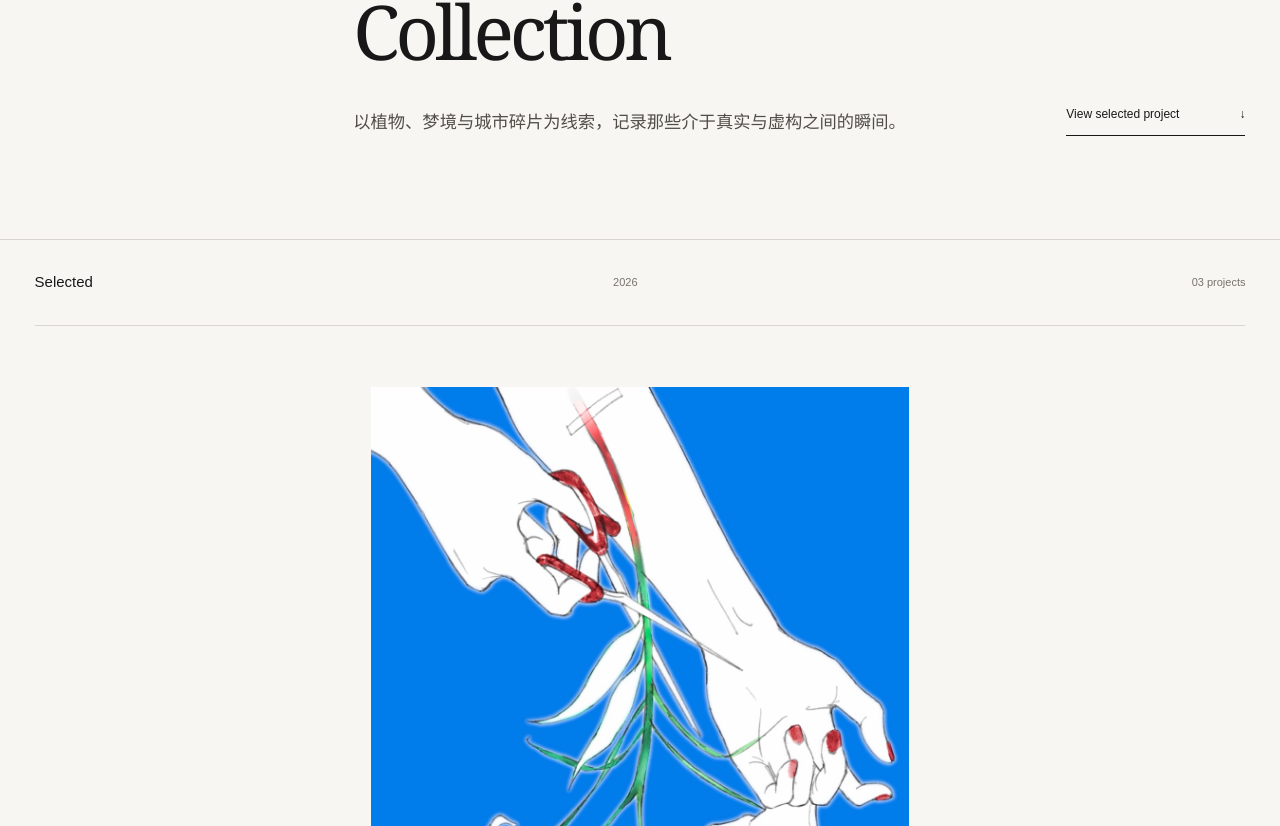
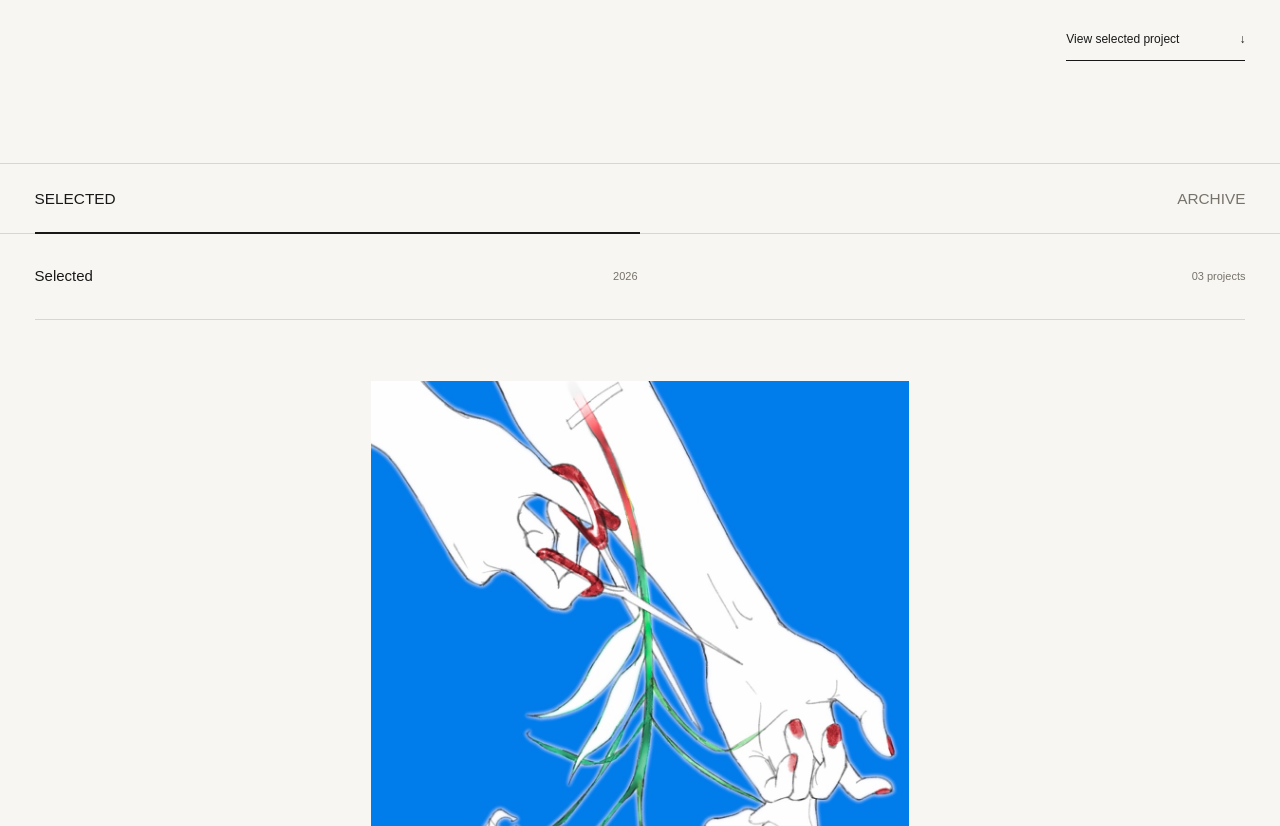
Before and after one commit to YoaUukiart/YoaUukiart.github.io, a Next.js app: page / in a window 1280 px wide. Shown: the part 354-1180 px from the top of the page. Built offline with nearby package versions, Linux system fonts and the light colour scheme.

Commit message:
Split Selected and Archive panels (#18)
Co-authored-by: YouUuki-playground <308586883+YouUuki-playground@users.noreply.github.com>

```diff
--- a/app/globals.css
+++ b/app/globals.css
@@ -54,12 +54,14 @@ a {
   font-weight: 700;
   letter-spacing: -0.045em;
   text-decoration: none;
+  white-space: nowrap;
 }
 
 .minimal-header nav {
   display: flex;
   align-items: center;
   gap: clamp(18px, 2.7vw, 42px);
+  white-space: nowrap;
 }
 
 .minimal-header nav a {
@@ -110,17 +112,17 @@ a {
   font-size: 10px;
   line-height: 1.6;
   letter-spacing: 0.11em;
+  white-space: nowrap;
 }
 
 .intro-section__copy h1 {
-  max-width: 880px;
   margin: 0;
   font-family: var(--serif);
-  font-size: clamp(45px, 5.9vw, 90px);
+  font-size: clamp(18px, 5.2vw, 90px);
   font-weight: 400;
   line-height: 1.03;
   letter-spacing: -0.055em;
-  text-wrap: balance;
+  white-space: nowrap;
 }
 
 .intro-section__copy > p {
@@ -142,6 +144,7 @@ a {
   border-bottom: 1px solid currentColor;
   font-size: 12px;
   text-decoration: none;
+  white-space: nowrap;
 }
 
 .intro-section > a span {
@@ -158,6 +161,103 @@ a {
   padding: 0 clamp(18px, 2.7vw, 42px);
 }
 
+.work-panels {
+  border-bottom: 1px solid var(--line);
+}
+
+.work-panels__switcher {
+  min-height: 70px;
+  display: grid;
+  grid-template-columns: repeat(2, 1fr);
+  padding: 0 clamp(18px, 2.7vw, 42px);
+  border-bottom: 1px solid var(--line);
+}
+
+.work-panels__switcher button {
+  position: relative;
+  padding: 0;
+  border: 0;
+  color: var(--muted);
+  background: transparent;
+  font: inherit;
+  font-size: clamp(12px, 1.2vw, 16px);
+  text-transform: uppercase;
+  white-space: nowrap;
+  cursor: pointer;
+  transition: color 220ms ease;
+}
+
+.work-panels__switcher button::after {
+  content: "";
+  position: absolute;
+  right: 0;
+  bottom: -1px;
+  left: 0;
+  height: 2px;
+  background: var(--ink);
+  transform: scaleX(0);
+  transition: transform 700ms cubic-bezier(0.65, 0, 0.35, 1);
+}
+
+.work-panels__switcher button:first-child {
+  text-align: left;
+}
+
+.work-panels__switcher button:last-child {
+  text-align: right;
+}
+
+.work-panels__switcher button.is-active {
+  color: var(--ink);
+}
+
+.work-panels__switcher button.is-active::after {
+  transform: scaleX(1);
+}
+
+.work-panels__switcher button:focus-visible {
+  outline: 1px solid var(--ink);
+  outline-offset: -8px;
+}
+
+.work-panels__viewport {
+  overflow: hidden;
+  transition: height 700ms cubic-bezier(0.65, 0, 0.35, 1);
+}
+
+.work-panels__track {
+  width: 100%;
+  display: flex;
+  align-items: flex-start;
+  overflow-x: auto;
+  overflow-y: hidden;
+  overscroll-behavior-x: contain;
+  scroll-snap-type: x mandatory;
+  scrollbar-width: none;
+  touch-action: pan-x pan-y;
+  outline: none;
+}
+
+.work-panels__track.is-animating {
+  scroll-snap-type: none;
+}
+
+.work-panels__track::-webkit-scrollbar {
+  display: none;
+}
+
+.work-panels__track:focus-visible {
+  box-shadow: inset 0 0 0 2px var(--ink);
+}
+
+.work-panels__panel {
+  flex: 0 0 100%;
+  width: 100%;
+  min-width: 0;
+  scroll-snap-align: start;
+  scroll-snap-stop: always;
+}
+
 .section-bar {
   min-height: 86px;
   display: grid;
@@ -171,11 +271,13 @@ a {
   margin: 0;
   font-size: 15px;
   font-weight: 500;
+  white-space: nowrap;
 }
 
 .section-bar span {
   color: var(--muted);
   font-size: 11px;
+  white-space: nowrap;
 }
 
 .section-bar span:last-child {
@@ -348,10 +450,11 @@ a {
 .project-carousel__caption h2 {
   margin: 0;
   font-family: var(--serif);
-  font-size: clamp(38px, 5.5vw, 84px);
+  font-size: clamp(26px, 5.5vw, 84px);
   font-weight: 400;
   line-height: 0.95;
   letter-spacing: -0.055em;
+  white-space: nowrap;
 }
 
 .project-carousel__title {
@@ -378,6 +481,7 @@ a {
   font-size: 9px;
   line-height: 1.4;
   letter-spacing: 0.06em;
+  white-space: nowrap;
 }
 
 .project-carousel__counter {
@@ -717,13 +821,13 @@ a {
 }
 
 .project-info__copy h2 {
-  max-width: 620px;
   margin: 0;
   font-family: var(--serif);
-  font-size: clamp(48px, 6vw, 90px);
+  font-size: clamp(26px, 6vw, 90px);
   font-weight: 400;
   line-height: 0.96;
   letter-spacing: -0.06em;
+  white-space: nowrap;
 }
 
 .project-info__copy dl {
@@ -906,6 +1010,7 @@ a {
   color: var(--muted);
   font-size: 9px;
   letter-spacing: 0.08em;
+  white-space: nowrap;
 }
 
 .archive-gallery__project-header > span:last-child {
@@ -918,6 +1023,7 @@ a {
   font-size: clamp(30px, 3.4vw, 52px);
   font-weight: 400;
   letter-spacing: -0.04em;
+  white-space: nowrap;
 }
 
 .archive-gallery__project-header p {
@@ -926,6 +1032,7 @@ a {
   font-size: 9px;
   letter-spacing: 0.06em;
   text-transform: uppercase;
+  white-space: nowrap;
 }
 
 .archive-gallery__grid {
@@ -1012,14 +1119,13 @@ a {
 }
 
 .about-layout > h2 {
-  max-width: 850px;
   margin: 0;
   font-family: var(--serif);
-  font-size: clamp(42px, 5.8vw, 88px);
+  font-size: clamp(14px, 2.7vw, 52px);
   font-weight: 400;
   line-height: 1.07;
   letter-spacing: -0.055em;
-  text-wrap: balance;
+  white-space: nowrap;
 }
 
 .about-layout__body p {
@@ -1075,14 +1181,13 @@ a {
 }
 
 .contact-section > h2 {
-  max-width: 980px;
   margin: clamp(70px, 8vw, 125px) 0 0;
   font-family: var(--serif);
-  font-size: clamp(48px, 7.3vw, 112px);
+  font-size: clamp(19px, 5vw, 80px);
   font-weight: 400;
   line-height: 1.02;
   letter-spacing: -0.06em;
-  text-wrap: balance;
+  white-space: nowrap;
 }
 
 .contact-section > p {
@@ -1106,6 +1211,7 @@ a {
   font-size: clamp(24px, 4.6vw, 70px);
   letter-spacing: -0.05em;
   text-decoration: none;
+  white-space: nowrap;
 }
 
 .contact-section > a span {
@@ -1125,6 +1231,7 @@ a {
   gap: 30px;
   padding: 24px clamp(18px, 2.7vw, 42px);
   border-top: 1px solid var(--line);
+  white-space: nowrap;
 }
 
 .site-footer strong {
@@ -1238,13 +1345,13 @@ a {
   }
 
   .project-carousel__caption h2 {
-    font-size: clamp(42px, 15vw, 64px);
+    font-size: clamp(26px, 9vw, 64px);
   }
 
   .project-carousel__details {
     grid-column: 1 / -1;
     grid-row: auto;
-    flex-wrap: wrap;
+    flex-wrap: nowrap;
     gap: 8px 14px;
   }
 
@@ -1321,7 +1428,7 @@ a {
   }
 
   .project-info__copy h2 {
-    font-size: clamp(48px, 16vw, 72px);
+    font-size: clamp(26px, 9vw, 72px);
   }
 
   .project-info__copy dl {
--- a/app/page.tsx
+++ b/app/page.tsx
@@ -1,4 +1,5 @@
 import { ProjectCarousel } from "@/components/project-carousel";
+import { WorkPanels } from "@/components/work-panels";
 import { portfolio, projects } from "@/content/portfolio";
 
 export default function Home() {
@@ -10,8 +11,12 @@ export default function Home() {
         </a>
 
         <nav aria-label="主导航">
-          <a href="#selected">Selected</a>
-          <a href="#archive">Archive</a>
+          <a href="#selected" data-work-panel="selected">
+            Selected
+          </a>
+          <a href="#archive" data-work-panel="archive">
+            Archive
+          </a>
           <a href="#about">About</a>
           <a href="#contact">Contact</a>
         </nav>
@@ -25,16 +30,18 @@ export default function Home() {
           <h1 id="page-title">{portfolio.headline}</h1>
           <p>{portfolio.intro}</p>
         </div>
-        <a href="#selected" aria-label="前往精选作品">
+        <a
+          href="#selected"
+          data-work-panel="selected"
+          aria-label="前往精选作品"
+        >
           View selected project <span aria-hidden="true">↓</span>
         </a>
       </section>
 
-      <section
-        className="selected-section"
-        id="selected"
-        aria-labelledby="selected-title"
-      >
+      <WorkPanels
+        selected={
+          <>
             <div className="section-bar">
               <h2 id="selected-title">Selected</h2>
               <span>{portfolio.year}</span>
@@ -52,13 +59,10 @@ export default function Home() {
                 works={project.works}
               />
             ))}
-      </section>
-
-      <section
-        className="archive-section"
-        id="archive"
-        aria-labelledby="archive-title"
-      >
+          </>
+        }
+        archive={
+          <>
             <div className="section-bar">
               <h2 id="archive-title">Archive</h2>
               <span>All works</span>
@@ -83,7 +87,9 @@ export default function Home() {
                 works={project.works}
               />
             ))}
-      </section>
+          </>
+        }
+      />
 
       <section className="about-section" id="about" aria-labelledby="about-title">
         <div className="section-bar section-bar--light">
--- /dev/null
+++ b/components/work-panels.tsx
@@ -0,0 +1,243 @@
+"use client";
+
+import {
+  type KeyboardEvent,
+  type ReactNode,
+  useCallback,
+  useEffect,
+  useRef,
+  useState,
+} from "react";
+
+const PANEL_TRANSITION_MS = 700;
+
+type WorkPanelsProps = {
+  selected: ReactNode;
+  archive: ReactNode;
+};
+
+function easeInOutCubic(progress: number) {
+  return progress < 0.5
+    ? 4 * progress * progress * progress
+    : 1 - Math.pow(-2 * progress + 2, 3) / 2;
+}
+
+export function WorkPanels({ selected, archive }: WorkPanelsProps) {
+  const trackRef = useRef<HTMLDivElement>(null);
+  const panelRefs = useRef<Array<HTMLElement | null>>([]);
+  const animationRef = useRef<number | null>(null);
+  const activeIndexRef = useRef(0);
+  const [activeIndex, setActiveIndex] = useState(0);
+  const [viewportHeight, setViewportHeight] = useState<number>();
+
+  const updateHeight = useCallback((index = activeIndexRef.current) => {
+    const panel = panelRefs.current[index];
+
+    if (panel) {
+      setViewportHeight(panel.scrollHeight);
+    }
+  }, []);
+
+  const cancelAnimation = useCallback(() => {
+    if (animationRef.current !== null) {
+      cancelAnimationFrame(animationRef.current);
+      animationRef.current = null;
+    }
+
+    trackRef.current?.classList.remove("is-animating");
+  }, []);
+
+  const showPanel = useCallback(
+    (requestedIndex: number, animate = true) => {
+      const track = trackRef.current;
+
+      if (!track) {
+        return;
+      }
+
+      const index = requestedIndex <= 0 ? 0 : 1;
+      const target = track.clientWidth * index;
+      const start = track.scrollLeft;
+      const distance = target - start;
+      const reduceMotion = window.matchMedia(
+        "(prefers-reduced-motion: reduce)",
+      ).matches;
+
+      cancelAnimation();
+      activeIndexRef.current = index;
+      setActiveIndex(index);
+      updateHeight(index);
+
+      if (!animate || reduceMotion || Math.abs(distance) < 1) {
+        track.scrollLeft = target;
+        return;
+      }
+
+      const startTime = performance.now();
+      track.classList.add("is-animating");
+
+      const step = (time: number) => {
+        const elapsed = Math.min((time - startTime) / PANEL_TRANSITION_MS, 1);
+        track.scrollLeft = start + distance * easeInOutCubic(elapsed);
+
+        if (elapsed < 1) {
+          animationRef.current = requestAnimationFrame(step);
+          return;
+        }
+
+        track.scrollLeft = target;
+        animationRef.current = null;
+        track.classList.remove("is-animating");
+      };
+
+      animationRef.current = requestAnimationFrame(step);
+    },
+    [cancelAnimation, updateHeight],
+  );
+
+  useEffect(() => {
+    const panels = panelRefs.current.filter(
+      (panel): panel is HTMLElement => panel !== null,
+    );
+    const observer = new ResizeObserver(() => {
+      updateHeight();
+    });
+
+    panels.forEach((panel) => observer.observe(panel));
+    updateHeight();
+
+    return () => observer.disconnect();
+  }, [updateHeight]);
+
+  useEffect(() => {
+    const panelLinks = Array.from(
+      document.querySelectorAll<HTMLAnchorElement>("[data-work-panel]"),
+    );
+
+    const handlePanelLink = (event: Event) => {
+      const link = event.currentTarget as HTMLAnchorElement;
+      const panelName = link.dataset.workPanel;
+      const index = panelName === "archive" ? 1 : 0;
+
+      event.preventDefault();
+      showPanel(index);
+      document
+        .getElementById("works")
+        ?.scrollIntoView({ behavior: "smooth", block: "start" });
+      window.history.replaceState(null, "", index === 1 ? "#archive" : "#selected");
+    };
+
+    panelLinks.forEach((link) =>
+      link.addEventListener("click", handlePanelLink),
+    );
+
+    const initialIndex = window.location.hash === "#archive" ? 1 : 0;
+    requestAnimationFrame(() => showPanel(initialIndex, false));
+
+    return () => {
+      panelLinks.forEach((link) =>
+        link.removeEventListener("click", handlePanelLink),
+      );
+      cancelAnimation();
+    };
+  }, [cancelAnimation, showPanel]);
+
+  const handleScroll = () => {
+    const track = trackRef.current;
+
+    if (!track || animationRef.current !== null || track.clientWidth === 0) {
+      return;
+    }
+
+    const index = Math.min(
+      1,
+      Math.max(0, Math.round(track.scrollLeft / track.clientWidth)),
+    );
+
+    if (index !== activeIndexRef.current) {
+      activeIndexRef.current = index;
+      setActiveIndex(index);
+      updateHeight(index);
+      window.history.replaceState(
+        null,
+        "",
+        index === 1 ? "#archive" : "#selected",
+      );
+    }
+  };
+
+  const handleKeyDown = (event: KeyboardEvent<HTMLDivElement>) => {
+    if (event.key === "ArrowLeft" || event.key === "Home") {
+      event.preventDefault();
+      showPanel(0);
+    }
+
+    if (event.key === "ArrowRight" || event.key === "End") {
+      event.preventDefault();
+      showPanel(1);
+    }
+  };
+
+  return (
+    <section className="work-panels" id="works" aria-label="作品展示">
+      <nav className="work-panels__switcher" aria-label="切换作品页面">
+        <button
+          className={activeIndex === 0 ? "is-active" : undefined}
+          type="button"
+          aria-pressed={activeIndex === 0}
+          onClick={() => showPanel(0)}
+        >
+          Selected
+        </button>
+        <button
+          className={activeIndex === 1 ? "is-active" : undefined}
+          type="button"
+          aria-pressed={activeIndex === 1}
+          onClick={() => showPanel(1)}
+        >
+          Archive
+        </button>
+      </nav>
+
+      <div
+        className="work-panels__viewport"
+        style={
+          viewportHeight === undefined ? undefined : { height: viewportHeight }
+        }
+      >
+        <div
+          className="work-panels__track"
+          ref={trackRef}
+          tabIndex={0}
+          aria-label="左右滑动切换 Selected 与 Archive"
+          onKeyDown={handleKeyDown}
+          onPointerDown={cancelAnimation}
+          onWheel={cancelAnimation}
+          onScroll={handleScroll}
+        >
+          <section
+            className="work-panels__panel selected-section"
+            id="selected"
+            aria-labelledby="selected-title"
+            ref={(panel) => {
+              panelRefs.current[0] = panel;
+            }}
+          >
+            {selected}
+          </section>
+
+          <section
+            className="work-panels__panel archive-section"
+            id="archive"
+            aria-labelledby="archive-title"
+            ref={(panel) => {
+              panelRefs.current[1] = panel;
+            }}
+          >
+            {archive}
+          </section>
+        </div>
+      </div>
+    </section>
+  );
+}
```
Lines whose indentation alone changed are shown as unchanged.
